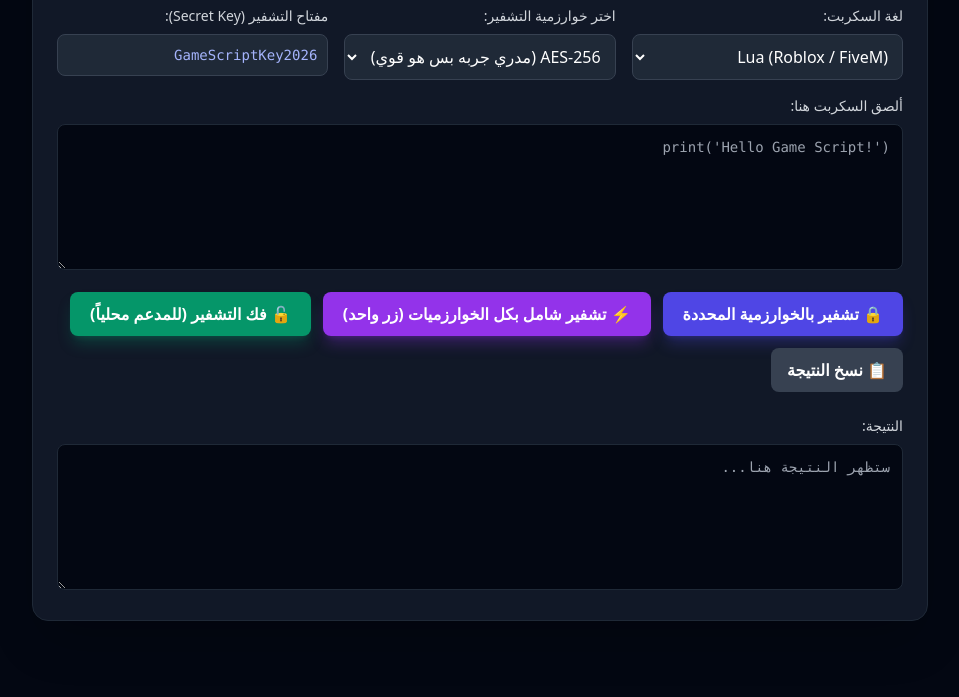
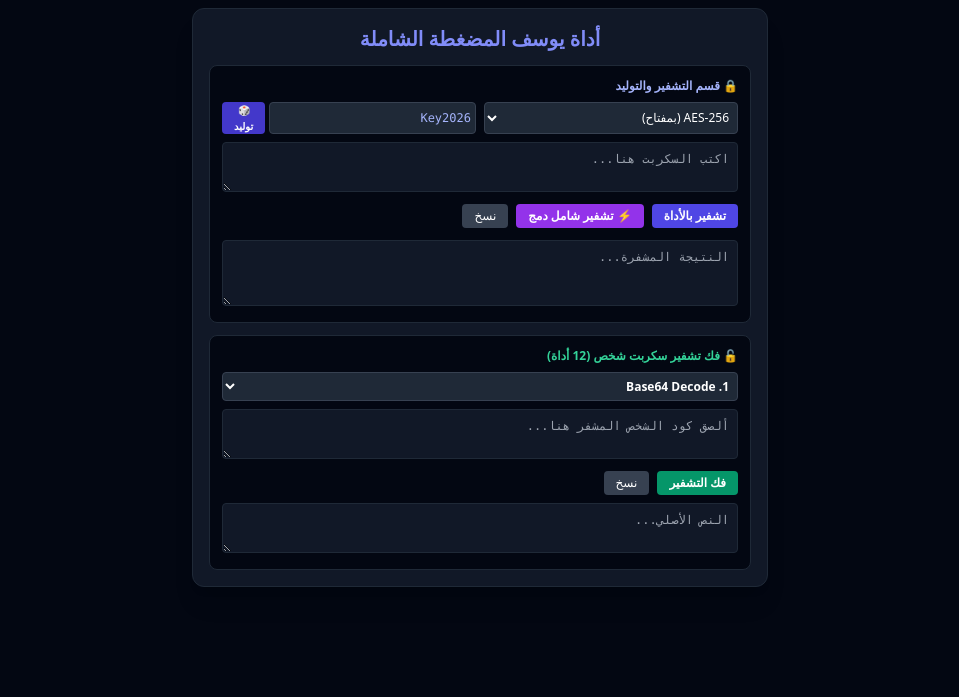
Before and after one commit to 8ilp/no, a plain HTML site: page index.html in a window 1280 px wide. Shown: the part 103-800 px from the top of the page, without its empty margins (160-1119 px from the left). Drawn offline with nearby package versions, Linux system fonts and the light colour scheme.

Commit message:
Update title and enhance encryption tool layout

```diff
--- a/index.html
+++ b/index.html
@@ -3,190 +3,186 @@
 <head>
     <meta charset="UTF-8">
     <meta name="viewport" content="width=device-width, initial-scale=1.0">
-    <title>يوسف</title>
+    <title>أداة يوسف المضغطة - التشفير والفك الشامل</title>
     <script src="https://cdn.tailwindcss.com"></script>
-    <!-- مكتبة CryptoJS للتشفير القوي داخل المتصفح -->
     <script src="https://cdnjs.cloudflare.com/ajax/libs/crypto-js/4.1.1/crypto-js.min.js"></script>
 </head>
-<body class="bg-gray-950 text-white font-sans min-h-screen p-6">
+<body class="bg-gray-950 text-white font-sans p-4 min-h-screen flex items-center justify-center">
 
-    <div class="max-w-4xl mx-auto bg-gray-900 p-6 rounded-2xl shadow-2xl border border-gray-800">
-        <h1 class="text-3xl font-bold text-center mb-6 text-indigo-400">هههههه</h1>
+    <div class="w-full max-w-xl bg-gray-900 p-4 rounded-xl shadow-xl border border-gray-800 text-xs">
+        <h1 class="text-xl font-bold text-center mb-3 text-indigo-400">أداة يوسف المضغطة الشاملة</h1>
 
-        <!-- إعدادات الخوارزميات واللغات -->
-        <div class="grid grid-cols-1 md:grid-cols-3 gap-4 mb-4">
-            <div>
-                <label class="block text-sm font-medium mb-2 text-gray-300">لغة السكربت:</label>
-                <select id="scriptLang" class="w-full bg-gray-800 border border-gray-700 rounded-lg p-2.5 text-white">
-                    <option value="lua">Lua (Roblox / FiveM)</option>
-                    <option value="python">Python</option>
-                    <option value="js">JavaScript</option>
-                    <option value="csharp">C# (Unity)</option>
+        <!-- قسم التشفير -->
+        <div class="mb-3 p-3 bg-gray-950 rounded-lg border border-gray-800">
+            <h2 class="font-bold mb-2 text-indigo-300">🔒 قسم التشفير والتوليد</h2>
+            <div class="grid grid-cols-2 gap-2 mb-2">
+                <select id="encType" class="bg-gray-800 border border-gray-700 rounded p-1 text-white">
+                    <option value="aes">AES-256 (بمفتاح)</option>
+                    <option value="base64">Base64</option>
+                    <option value="hex">HEX</option>
+                    <option value="reverse">عكس النص (Reverse)</option>
+                    <option value="rot13">ROT13</option>
+                    <option value="binary">ترميز الثنائي (Binary)</option>
+                </select>
+                <div class="flex gap-1">
+                    <input type="text" id="secretKey" value="Key2026" class="w-full bg-gray-800 border border-gray-700 rounded p-1 text-indigo-300 font-mono" placeholder="المفتاح">
+                    <button onclick="generateRandomKey()" class="bg-indigo-700 hover:bg-indigo-600 px-2 rounded font-bold text-[10px]" title="توليد مفتاح عشوائي">🎲 توليد</button>
+                </div>
+            </div>
+            <textarea id="inputScript" rows="2" class="w-full bg-gray-900 border border-gray-800 rounded p-2 text-green-400 font-mono mb-2 focus:outline-none" placeholder="اكتب السكربت هنا..."></textarea>
+
+            <div class="flex flex-wrap gap-2 mb-2">
+                <button onclick="encryptScript()" class="bg-indigo-600 hover:bg-indigo-500 px-3 py-1 rounded font-bold">تشفير بالأداة</button>
+                <button onclick="encryptAllTogether()" class="bg-purple-600 hover:bg-purple-500 px-3 py-1 rounded font-bold">⚡ تشفير شامل دمج</button>
+                <button onclick="copyText('outputScript')" class="bg-gray-700 hover:bg-gray-600 px-3 py-1 rounded">نسخ</button>
+            </div>
+
+            <textarea id="outputScript" rows="3" class="w-full bg-gray-900 border border-gray-800 rounded p-2 text-yellow-400 font-mono mt-1" readonly placeholder="النتيجة المشفرة..."></textarea>
+        </div>
+
+        <!-- قسم فك التشفير (12 أداة) -->
+        <div class="p-3 bg-gray-950 rounded-lg border border-gray-800">
+            <h2 class="font-bold mb-2 text-emerald-400">🔓 فك تشفير سكربت شخص (12 أداة)</h2>
+            <div class="mb-2">
+                <select id="decType" class="w-full bg-gray-800 border border-gray-700 rounded p-1 text-white font-bold">
+                    <option value="base64">1. Base64 Decode</option>
+                    <option value="hex">2. HEX Decode</option>
+                    <option value="url">3. URL Decode</option>
+                    <option value="reverse">4. عكس النص (Reverse)</option>
+                    <option value="rot13">5. ROT13 Cipher</option>
+                    <option value="binary">6. فك ترميز الثنائي (Binary)</option>
+                    <option value="html">7. HTML Entities Decode</option>
+                    <option value="eval_clean">8. تنظيف Eval / Unescape</option>
+                    <option value="ascii_shift">9. فك إزاحة الأكواد (-1 Shift)</option>
+                    <option value="base64_twice">10. Base64 مرتين (Double)</option>
+                    <option value="char_code">11. فك CharCode/String.from</option>
+                    <option value="unicode">12. فك رموز Unicode (\uXXXX)</option>
                 </select>
             </div>
-            <div>
-                <label class="block text-sm font-medium mb-2 text-gray-300">اختر خوارزمية التشفير:</label>
-                <select id="encType" class="w-full bg-gray-800 border border-gray-700 rounded-lg p-2.5 text-white">
-                    <option value="aes">AES-256 (مدري جربه بس هو قوي)</option>
-                    <option value="tripledes">TripleDES</option>
-                    <option value="rabbit">Rabbit Stream Cipher</option>
-                    <option value="rc4">RC4 Cipher</option>
-                    <option value="base64">Base64 Advanced</option>
-                    <option value="hex">HEX Encoding</option>
-                    <option value="eval">JavaScript/Lua Eval Obfuscation</option>
-                </select>
+            <textarea id="inputDecryptScript" rows="2" class="w-full bg-gray-900 border border-gray-800 rounded p-2 text-red-400 font-mono mb-2 focus:outline-none" placeholder="ألصق كود الشخص المشفر هنا..."></textarea>
+            <div class="flex gap-2">
+                <button onclick="decryptTargetScript()" class="bg-emerald-600 hover:bg-emerald-500 px-3 py-1 rounded font-bold">فك التشفير</button>
+                <button onclick="copyText('outputDecryptScript')" class="bg-gray-700 hover:bg-gray-600 px-3 py-1 rounded">نسخ</button>
             </div>
-            <div>
-                <label class="block text-sm font-medium mb-2 text-gray-300">مفتاح التشفير (Secret Key):</label>
-                <input type="text" id="secretKey" value="GameScriptKey2026" class="w-full bg-gray-800 border border-gray-700 rounded-lg p-2.5 text-indigo-300 font-mono text-sm">
-            </div>
-        </div>
-
-        <!-- صندوق الإدخال -->
-        <div class="mb-4">
-            <label class="block text-sm font-medium mb-2 text-gray-300">ألصق السكربت هنا:</label>
-            <textarea id="inputScript" rows="6" class="w-full bg-gray-950 border border-gray-800 rounded-lg p-3 text-green-400 font-mono text-sm focus:border-indigo-500 focus:outline-none" placeholder="print('Hello Game Script!')"></textarea>
-        </div>
-
-        <!-- أزرار التحكم والعمليات -->
-        <div class="flex flex-wrap gap-3 mb-6">
-            <button onclick="encryptScript()" class="bg-indigo-600 hover:bg-indigo-500 px-5 py-2.5 rounded-lg font-bold transition shadow-lg shadow-indigo-600/30">🔒 تشفير بالخوارزمية المحددة</button>
-            <button onclick="encryptAllAlgorithms()" class="bg-purple-600 hover:bg-purple-500 px-5 py-2.5 rounded-lg font-bold transition shadow-lg shadow-purple-600/30">⚡ تشفير شامل بكل الخوارزميات (زر واحد)</button>
-            <button onclick="decryptScript()" class="bg-emerald-600 hover:bg-emerald-500 px-5 py-2.5 rounded-lg font-bold transition shadow-lg shadow-emerald-600/30">🔓 فك التشفير (للمدعم محلياً)</button>
-            <button onclick="copyOutput()" class="bg-gray-700 hover:bg-gray-600 px-4 py-2.5 rounded-lg font-bold transition">📋 نسخ النتيجة</button>
-        </div>
-
-        <!-- صندوق الإخراج -->
-        <div>
-            <label class="block text-sm font-medium mb-2 text-gray-300">النتيجة:</label>
-            <textarea id="outputScript" rows="6" class="w-full bg-gray-950 border border-gray-800 rounded-lg p-3 text-yellow-400 font-mono text-sm focus:outline-none" readonly placeholder="ستظهر النتيجة هنا..."></textarea>
+            <textarea id="outputDecryptScript" rows="2" class="w-full bg-gray-900 border border-gray-800 rounded p-2 text-green-400 font-mono mt-2" readonly placeholder="النص الأصلي..."></textarea>
         </div>
     </div>
 
     <script>
-        // دالة التشفير الفردية
+        // توليد مفتاح عشوائي قوي تلقائياً
+        function generateRandomKey() {
+            const chars = 'ABCDEFGHIJKLMNOPQRSTUVWXYZabcdefghijklmnopqrstuvwxyz0123456789!@#$%^&*';
+            let key = '';
+            for (let i = 0; i < 16; i++) {
+                key += chars.charAt(Math.floor(Math.random() * chars.length));
+            }
+            document.getElementById('secretKey').value = key;
+        }
+
+        function stringToHex(str) {
+            let hex = '';
+            for (let i = 0; i < str.length; i++) {
+                hex += str.charCodeAt(i).toString(16).padStart(2, '0');
+            }
+            return hex;
+        }
+
+        function hexToString(hex) {
+            let str = '';
+            for (let i = 0; i < hex.length; i += 2) {
+                str += String.fromCharCode(parseInt(hex.substr(i, 2), 16));
+            }
+            return str;
+        }
+
+        function stringToBinary(str) {
+            return str.split('').map(char => char.charCodeAt(0).toString(2).padStart(8, '0')).join(' ');
+        }
+
         function encryptScript() {
             const input = document.getElementById('inputScript').value;
             const type = document.getElementById('encType').value;
             const key = document.getElementById('secretKey').value;
+            if (!input) { alert('أدخل السكربت!'); return; }
+            let res = "";
+            try {
+                if (type === 'aes') res = CryptoJS.AES.encrypt(input, key).toString();
+                else if (type === 'base64') res = btoa(encodeURIComponent(input));
+                else if (type === 'hex') res = stringToHex(input);
+                else if (type === 'reverse') res = input.split('').reverse().join('');
+                else if (type === 'rot13') res = input.replace(/[a-zA-Z]/g, function(c) { return String.fromCharCode((c <= 'Z' ? 90 : 122) >= (c = c.charCodeAt(0) + 13) ? c : c - 26); });
+                else if (type === 'binary') res = stringToBinary(input);
+                document.getElementById('outputScript').value = res;
+            } catch (e) { alert('خطأ في التشفير'); }
+        }
 
-            if (!input) { alert('الرجاء إدخال السكربت أولاً!'); return; }
-
-            let result = "";
+        function encryptAllTogether() {
+            const input = document.getElementById('inputScript').value;
+            const key = document.getElementById('secretKey').value;
+            if (!input) { alert('أدخل السكربت!'); return; }
             try {
-                if (type === 'aes') {
-                    result = CryptoJS.AES.encrypt(input, key).toString();
-                } else if (type === 'tripledes') {
-                    result = CryptoJS.TripleDES.encrypt(input, key).toString();
-                } else if (type === 'rabbit') {
-                    result = CryptoJS.Rabbit.encrypt(input, key).toString();
-                } else if (type === 'rc4') {
-                    result = CryptoJS.RC4.encrypt(input, key).toString();
-                } else if (type === 'base64') {
-                    result = btoa(encodeURIComponent(input));
-                } else if (type === 'hex') {
-                    result = CryptoJS.enc.Hex.stringify(CryptoJS.enc.Utf8.parse(input));
-                } else if (type === 'eval') {
-                    let encoded = btoa(encodeURIComponent(input));
-                    result = `// Obfuscated Script\nFunction(decodeURIComponent(atob("${encoded}")))();`;
-                }
-                document.getElementById('outputScript').value = result;
+                let step1 = input.split('').reverse().join('');
+                let step2 = btoa(encodeURIComponent(step1));
+                let step3 = stringToHex(step2);
+                let finalRes = CryptoJS.AES.encrypt(step3, key).toString();
+                document.getElementById('outputScript').value = finalRes;
             } catch (e) {
-                alert('حدث خطأ أثناء التشفير: ' + e.message);
+                alert('حدث خطأ أثناء الدمج');
             }
         }
 
-        // دالة التشفير الشامل بكل الخوارزميات بضغطة زر واحدة
-        function encryptAllAlgorithms() {
-            const input = document.getElementById('inputScript').value;
-            const key = document.getElementById('secretKey').value;
-            if (!input) { alert('الرجاء إدخال السكربت أولاً!'); return; }
+        function decryptTargetScript() {
+            const input = document.getElementById('inputDecryptScript').value.trim();
+            const type = document.getElementById('decType').value;
+            if (!input) { alert('أدخل الكود!'); return; }
 
-            let aesRes = CryptoJS.AES.encrypt(input, key).toString();
-            let tripleRes = CryptoJS.TripleDES.encrypt(input, key).toString();
-            let rabbitRes = CryptoJS.Rabbit.encrypt(input, key).toString();
-            let rc4Res = CryptoJS.RC4.encrypt(input, key).toString();
-            let base64Res = btoa(encodeURIComponent(input));
-            let hexRes = CryptoJS.enc.Hex.stringify(CryptoJS.enc.Utf8.parse(input));
-            let evalRes = `Function(decodeURIComponent(atob("${base64Res}")))();`;
-
-            let multiEncrypted = `--- [ULTIMATE ALL-IN-ONE GAME SCRIPT ENCRYPTION] ---
-[1] AES-256:
-${aesRes}
-
-[2] TripleDES:
-${tripleRes}
-
-[3] Rabbit Cipher:
-${rabbitRes}
-
-[4] RC4 Cipher:
-${rc4Res}
-
-[5] Base64 Advanced:
-${base64Res}
-
-[6] HEX Encoding:
-${hexRes}
-
-[7] Obfuscated Eval:
-${evalRes}
------------------------------------------------------`;
-
-            document.getElementById('outputScript').value = multiEncrypted;
-        }
-
-        // دالة فك التشفير (مخصصة للأنواع التي تدعم الفك المحلي فقط لمنع الأخطاء)
-        function decryptScript() {
-            const input = document.getElementById('inputScript').value.trim();
-            const type = document.getElementById('encType').value;
-            const key = document.getElementById('secretKey').value;
-
-            if (!input) { alert('الرجاء إدخال النص المشفر لفك تشفيره!'); return; }
-
-            // التحقق من عدم محاولة فك التشفير الشامل المعقد محلياً بدون سيرفر
-            if (type === 'eval' || input.includes('ULTIMATE ALL-IN-ONE')) {
-                alert('تنبيه: التشفير الشامل أو المعقد جداً لا يمكن فكه محلياً بدون سيرفر مخصص! يرجى اختيار خوارزمية فردية مثل AES أو Base64 لفكها.');
-                return;
-            }
-
+            let dec = "";
             try {
-                let decrypted = "";
-                if (type === 'aes') {
-                    let bytes = CryptoJS.AES.decrypt(input, key);
-                    decrypted = bytes.toString(CryptoJS.enc.Utf8);
-                } else if (type === 'tripledes') {
-                    let bytes = CryptoJS.TripleDES.decrypt(input, key);
-                    decrypted = bytes.toString(CryptoJS.enc.Utf8);
-                } else if (type === 'rabbit') {
-                    let bytes = CryptoJS.Rabbit.decrypt(input, key);
-                    decrypted = bytes.toString(CryptoJS.enc.Utf8);
-                } else if (type === 'rc4') {
-                    let bytes = CryptoJS.RC4.decrypt(input, key);
-                    decrypted = bytes.toString(CryptoJS.enc.Utf8);
-                } else if (type === 'base64') {
-                    decrypted = decodeURIComponent(atob(input));
+                if (type === 'base64') {
+                    dec = decodeURIComponent(atob(input));
                 } else if (type === 'hex') {
-                    let bytes = CryptoJS.enc.Hex.parse(input);
-                    decrypted = bytes.toString(CryptoJS.enc.Utf8);
+                    dec = hexToString(input);
+                } else if (type === 'url') {
+                    dec = decodeURIComponent(input);
+                } else if (type === 'reverse') {
+                    dec = input.split('').reverse().join('');
+                } else if (type === 'rot13') {
+                    dec = input.replace(/[a-zA-Z]/g, function(c) {
+                        return String.fromCharCode((c <= 'Z' ? 90 : 122) >= (c = c.charCodeAt(0) + 13) ? c : c - 26);
+                    });
+                } else if (type === 'binary') {
+                    dec = input.replace(/\s+/g, '').match(/.{1,8}/g).map(b => String.fromCharCode(parseInt(b, 2))).join('');
+                } else if (type === 'html') {
+                    let doc = new DOMParser().parseFromString(input, 'text/html');
+                    dec = doc.documentElement.textContent;
+                } else if (type === 'eval_clean') {
+                    dec = input.replace(/eval\s*\(/g, 'print(').replace(/unescape\s*\(/g, '');
+                } else if (type === 'ascii_shift') {
+                    dec = input.split('').map(c => String.fromCharCode(c.charCodeAt(0) - 1)).join('');
+                } else if (type === 'base64_twice') {
+                    dec = decodeURIComponent(atob(decodeURIComponent(atob(input))));
+                } else if (type === 'char_code') {
+                    let matches = input.match(/\d+/g);
+                    if (matches) {
+                        dec = matches.map(n => String.fromCharCode(parseInt(n))).join('');
+                    } else {
+                        dec = "لا توجد رموز مطابقة لـ CharCode";
+                    }
+                } else if (type === 'unicode') {
+                    dec = input.replace(/\\u[\dA-F]{4}/gi, match => String.fromCharCode(parseInt(match.replace(/\\u/g, ''), 16)));
                 }
 
-                if (decrypted) {
-                    document.getElementById('outputScript').value = decrypted;
-                } else {
-                    document.getElementById('outputScript').value = "فشل فك التشفير: تأكد من صحة المفتاح (Secret Key) أو مطابقة نوع الخوارزمية!";
-                }
+                document.getElementById('outputDecryptScript').value = dec || "فشل الفك أو النتيجة فارغة";
             } catch (e) {
-                document.getElementById('outputScript').value = "خطأ: النص المدخل غير صالح أو المفتاح غير صحيح لفك التشفير.";
+                document.getElementById('outputDecryptScript').value = "خطأ في تنفيذ الأداة المحددة على هذا النص.";
             }
         }
 
-        // دالة نسخ النتيجة
-        function copyOutput() {
-            const output = document.getElementById('outputScript');
-            output.select();
+        function copyText(id) {
+            const el = document.getElementById(id);
+            el.select();
             document.execCommand('copy');
-            alert('تم نسخ النتيجة إلى الحافظة بنجاح!');
+            alert('تم النسخ!');
         }
     </script>
 </body>
```
